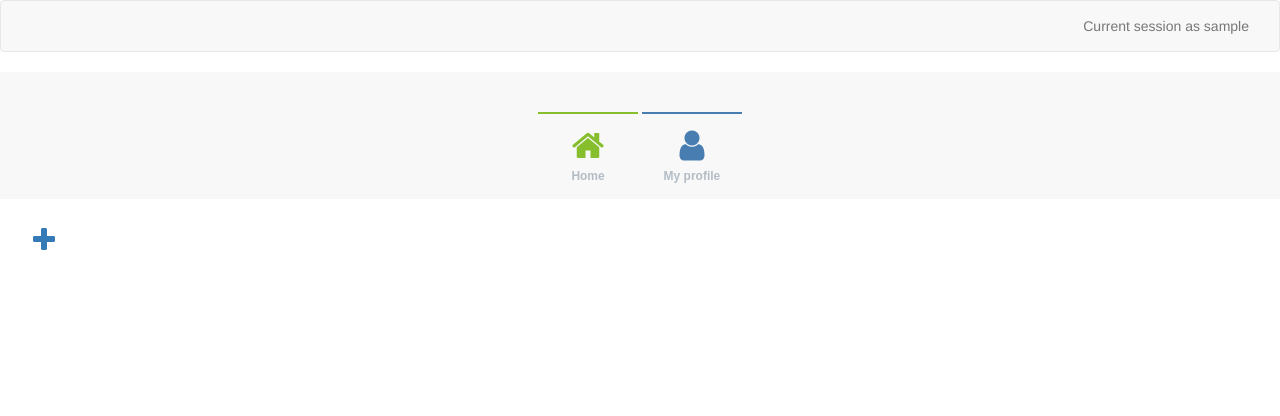
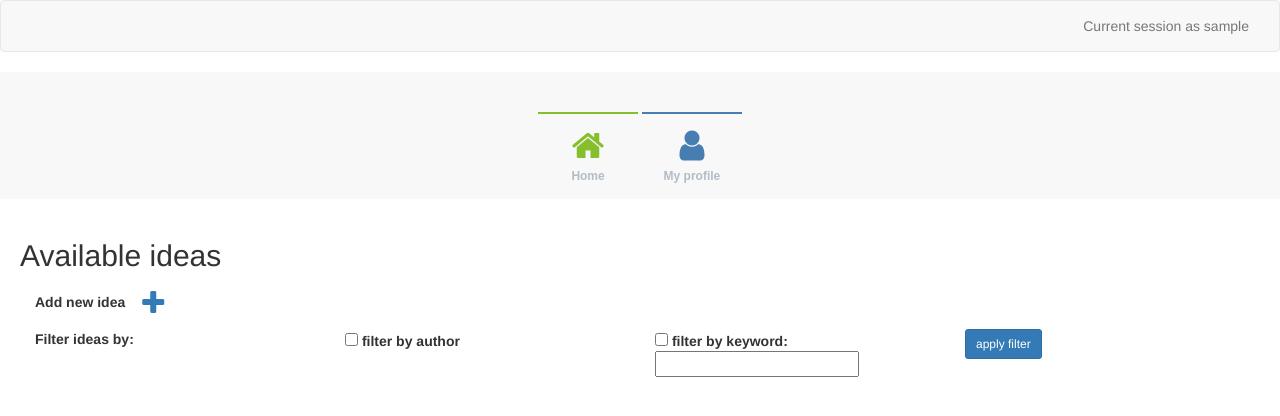
Before and after one commit to gorkarevilla/agile, a Django app: page /ideas/main in a window 1280 px wide. Shown: the top 416 px of the page. Run offline with Django 3.2, Linux system fonts and the light colour scheme; the visitor is signed in with stand-in values (Sample User, id 1); data that the repository does not hold is empty; some libraries are stand-ins or nearby versions.

Commit message:
made template for list of ideas

```diff
--- a/agile/ideas/templates/ideas/main.html
+++ b/agile/ideas/templates/ideas/main.html
@@ -1,9 +1,34 @@
 {% extends "base.html" %}
 
 {% block content %}
-	<div class="btn-group" role="group">
-              <a href="/ideas/addIdea">
-                <i class=" btn fa fa-plus fa-2x" aria-hidden="true"></i>
-              </a>
+
+<h2>Available ideas</h2>
+
+<div class="container-fluid">
+    <div class="row">
+        <div class="col-md-12">
+    	    <label>Add new idea
+             <div class="btn-group" role="group" id="plus-btn">
+                 <a href="/ideas/addIdea">
+                    <i class=" btn fa fa-plus fa-2x" aria-hidden="true"></i>
+                 </a>
+            </div>
+             </label>
+        </div>
     </div>
+
+  <div class="row">
+      <div class="col-md-3">  <label >Filter ideas by:</label> </div>
+      <div class="col-md-3"> <label><input type="checkbox" id="cbox1" value="first_checkbox"> filter by author</label><br> </div>
+      <div class="col-md-3"><label><input type="checkbox" id="cbox2" value="second_checkbox"> filter by keyword: <input type="text"></label><br></div>
+      <div class="col-md-3"> <button class="btn btn-primary btn-sm" type="submit">apply filter</button> </div>
+  </div>
+</div>
+
+<ul class="list-group">
+	{% for idea in ideas %}
+		<li class="list-group-item">{{ idea.idea_title}} by {{ idea.creator}}</li>
+	{% endfor %}
+</ul>
+
 {% endblock %}
--- a/agile/ideas/urls.py
+++ b/agile/ideas/urls.py
@@ -9,6 +9,6 @@ urlpatterns = [
     url(r'^comment', views.submit_comment, name='comment'),
     url(r'^addIdea', views.add_idea, name='addIdea'),
     url(r'^editIdea', views.edit_idea, name='editIdea'),
-    url(r'^main', views.main, name='main'),
+    url(r'^main', views.idea_list, name='main'),
     url(r'^detail', views.show_idea, name='show_idea'),
 ]
--- a/agile/ideas/views.py
+++ b/agile/ideas/views.py
@@ -17,9 +17,18 @@ from .models import Idea
 def index(request):
 	return render (request, 'ideas/index.html')
 
-@require_http_methods(["GET"])
-def main(request):
-	return render (request, 'ideas/main.html')
+#@require_http_methods(["GET"])
+#def main(request):
+#	return render (request, 'ideas/main.html')
+
+def idea_list(request):
+	#ideas=Idea.objects.filter(idea_title__contains='test')
+	ideas=Idea.objects.all()
+	print("Ideas:")
+	print(len(ideas))
+	for idea in ideas:
+		print(idea.idea_title)
+	return render(request, 'ideas/main.html', {'ideas':ideas})
 
 def show_idea(request):
 	id= request.GET.get('id','')
```
